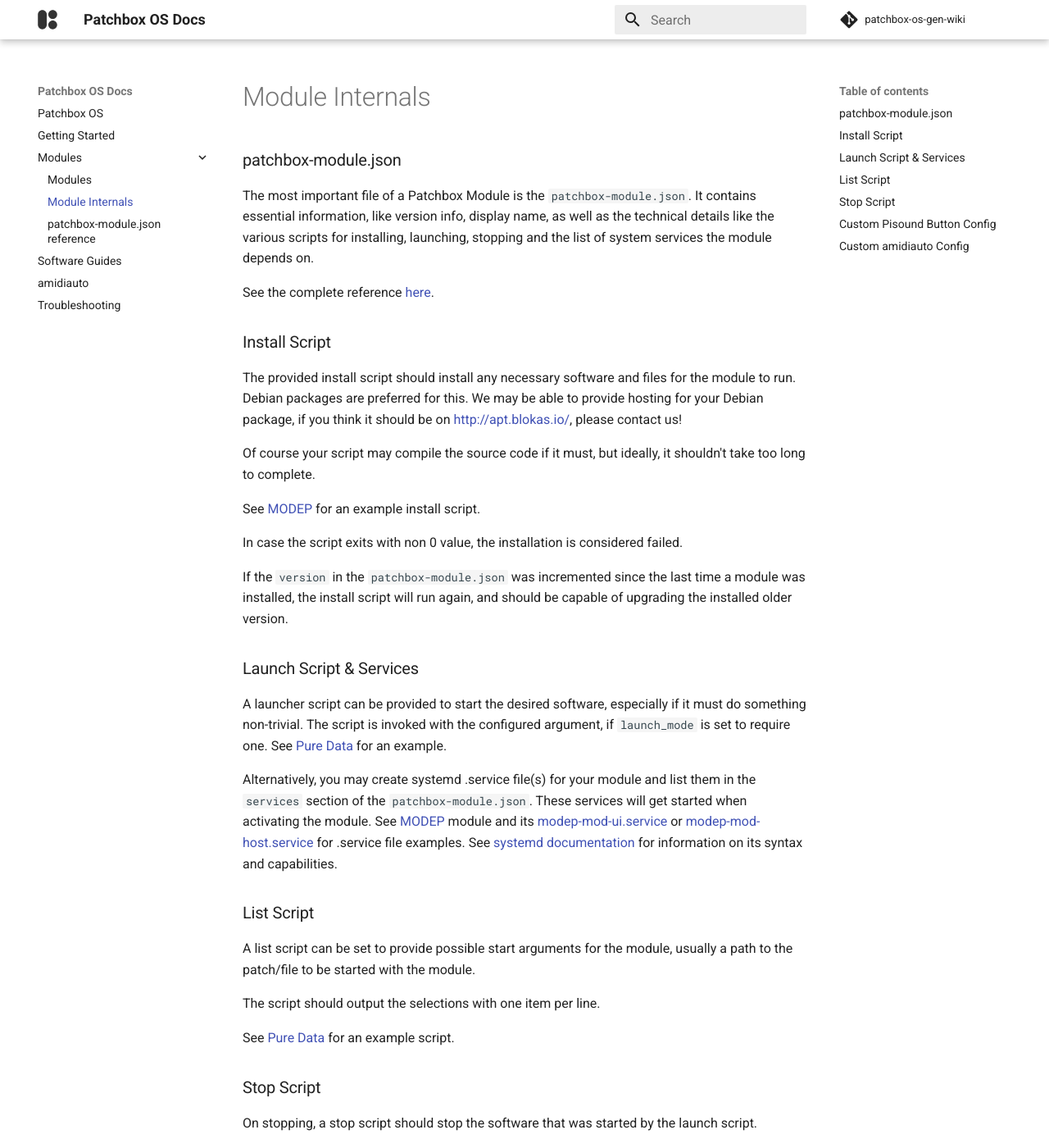
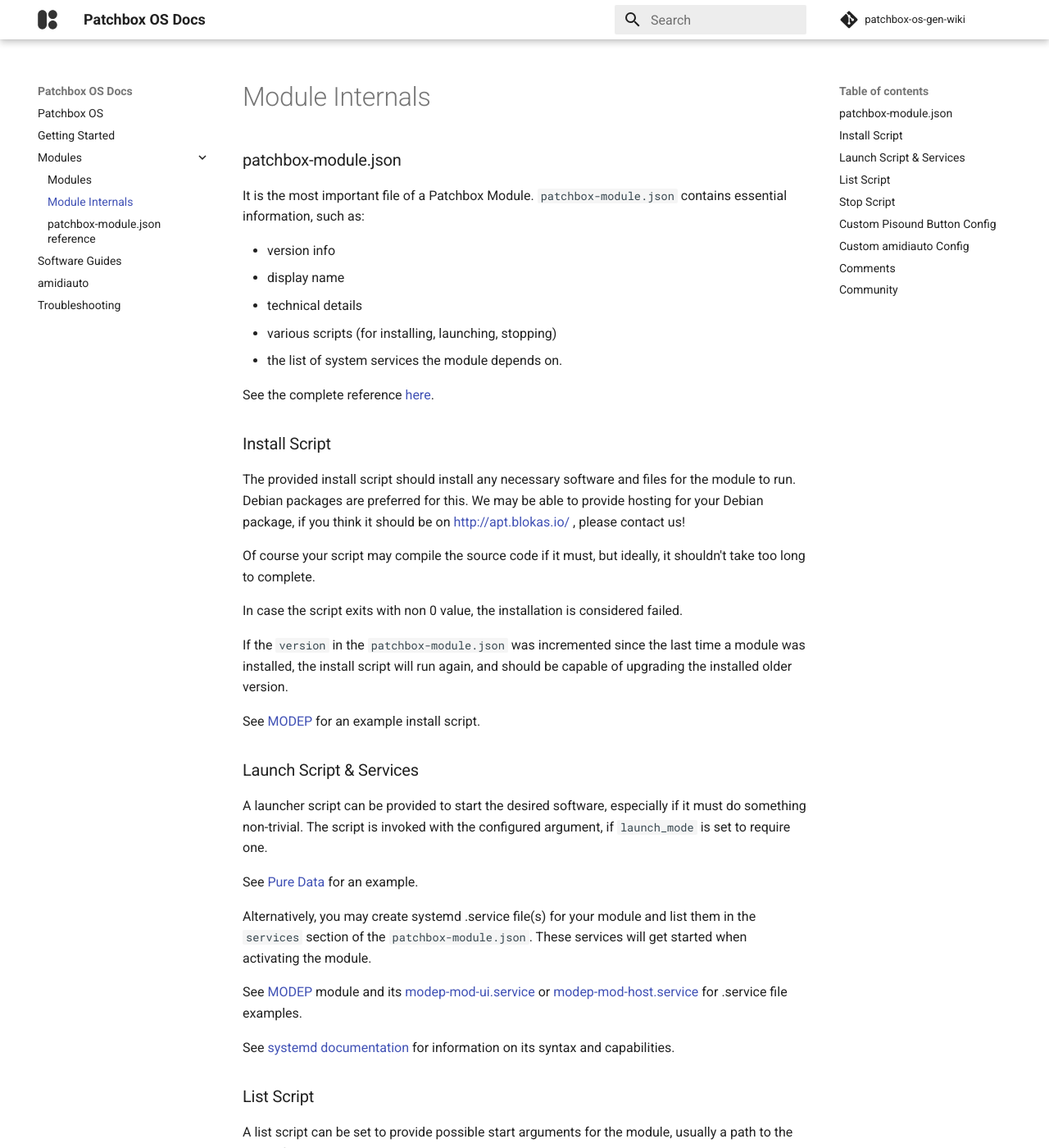
Before and after one commit to BlokasLabs/patchbox-os-docs, an MkDocs documentation site: the page built from docs/Module-Internals.md, in a window 1280 px wide and 1400 px high. Shown: the whole window at 82% size. Built offline with MkDocs 1.6.1 and Material for MkDocs 9.7.7, drawn with Linux system fonts in a browser that asks for light colours; comment, search, counter and statistics services are not loaded; old or Windows-style settings are respelled for this version of MkDocs; some of the changed text lies outside the part shown.

Commit message:
Small text changes

````diff
--- a/docs/Module-Internals.md
+++ b/docs/Module-Internals.md
@@ -1,33 +1,38 @@
 ### patchbox-module.json
 
-The most important file of a Patchbox Module is the `patchbox-module.json`. It contains essential information, like version info,
-display name, as well as the technical details like the various scripts for installing, launching, stopping and the list of system services
-the module depends on.
+It is the most important file of a Patchbox Module. `patchbox-module.json` contains essential information, such as:
+
+- version info
+- display name
+- technical details
+- various scripts (for installing, launching, stopping)
+- the list of system services the module depends on.
 
 See the complete reference [here](patchbox-module-json.md).
 
 ### Install Script
-
-The provided install script should install any necessary software and files for the module to run. Debian packages are preferred for this. We may be able to provide hosting for your
-Debian package, if you think it should be on http://apt.blokas.io/, please contact us!
+The provided install script should install any necessary software and files for the module to run. Debian packages are preferred for this. We may be able to provide hosting for your Debian package, if you think it should be on <a href="http://apt.blokas.io/" target="_blank"> http://apt.blokas.io/ </a>, please contact us!
 
 Of course your script may compile the source code if it must, but ideally, it shouldn't take too long to complete.
 
-See [MODEP](https://github.com/BlokasLabs/patchbox-modules/blob/master/modep/install.sh) for an example install script.
-
 In case the script exits with non 0 value, the installation is considered failed.
 
-If the `version` in the `patchbox-module.json` was incremented since the last time a module was installed, the install script will run again, and should be capable of upgrading the
-installed older version.
+If the `version` in the `patchbox-module.json` was incremented since the last time a module was installed, the install script will run again, and should be capable of upgrading the installed older version.
+
+See <a href="https://github.com/BlokasLabs/patchbox-modules/blob/master/modep/install.sh" target="_blank"> MODEP </a> for an example install script.
+
 
 ### Launch Script & Services
 
 A launcher script can be provided to start the desired software, especially if it must do something non-trivial. The script is invoked with the configured argument, if `launch_mode` is set to require one.
-See [Pure Data](https://github.com/BlokasLabs/patchbox-modules/blob/master/puredata/launch.sh) for an example.
+
+See <a href="https://github.com/BlokasLabs/patchbox-modules/blob/master/puredata/launch.sh" target="_blank"> Pure Data </a> for an example.
 
 Alternatively, you may create systemd .service file(s) for your module and list them in the `services` section of the `patchbox-module.json`. These services will get started when activating the module.
-See [MODEP](https://github.com/BlokasLabs/patchbox-modules/blob/master/modep/patchbox-module.json#L16) module and its [modep-mod-ui.service](https://github.com/BlokasLabs/modep-debs/blob/master/modep-mod-ui/modep-mod-ui-1.8.0/debian/modep-mod-ui.service) or [modep-mod-host.service](https://github.com/BlokasLabs/modep-debs/blob/master/modep-mod-host/modep-mod-host-1.8.0/debian/modep-mod-host.service)
-for .service file examples. See [systemd documentation](https://www.freedesktop.org/software/systemd/man/systemd.service.html) for information on its syntax and capabilities.
+
+See <a href="https://github.com/BlokasLabs/patchbox-modules/blob/master/modep/patchbox-module.json#L16" target="_blank"> MODEP </a> module and its <a href="https://github.com/BlokasLabs/modep-debs/blob/master/modep-mod-ui/modep-mod-ui-1.8.0/debian/modep-mod-ui.service" target="_blank"> modep-mod-ui.service </a> or <a href="https://github.com/BlokasLabs/modep-debs/blob/master/modep-mod-host/modep-mod-host-1.8.0/debian/modep-mod-host.service" target="_blank"> modep-mod-host.service </a> for .service file examples.
+
+See <a href="https://www.freedesktop.org/software/systemd/man/systemd.service.html" target="_blank"> systemd documentation </a> for information on its syntax and capabilities.
 
 ### List Script
 
@@ -35,50 +40,44 @@ A list script can be set to provide possible start arguments for the module, usu
 
 The script should output the selections with one item per line.
 
-See [Pure Data](https://github.com/BlokasLabs/patchbox-modules/blob/master/puredata/list.sh) for an example script.
+See <a href="https://github.com/BlokasLabs/patchbox-modules/blob/master/puredata/list.sh" target="_blank"> Pure Data </a> for an example script.
 
 ### Stop Script
 
-On stopping, a stop script should stop the software that was started by the launch script.
+A stop script should stop the software that was started by the launch script. The systemd services are stopped automatically on module deactivation.
 
-See [Pure Data](https://github.com/BlokasLabs/patchbox-modules/blob/master/puredata/stop.sh) for an exmaple script.
-
-The systemd services are stopped automatically on module deactivation.
+See <a href="https://github.com/BlokasLabs/patchbox-modules/blob/master/puredata/stop.sh" target="_blank"> Pure Data </a> for an exmaple script.
 
 ### Custom Pisound Button Config
 
-It's possible to provide a custom configuration for the Pisound's button - upon activating a Patchbox Module, the custom config is activated. When the module is deactivated, the previous
-system-wide config gets restored.
+It's possible to provide a custom configuration for the Pisound's button - upon activating a Patchbox Module, the custom config is activated. When the module is deactivated, the previous system-wide config gets restored.
 
-To get custom button actions for your module, place the scripts that should get triggered inside a `pisound-btn` subfolder of your module sources.
-(See [ORAC](https://github.com/BlokasLabs/patchbox-modules/tree/master/orac/pisound-btn) for an example). Make sure the scripts have 'execute' permission,
-if not, you have to do `chmod +x *.sh` on the scripts.
+To get custom button actions for your module, place the scripts that should get triggered inside a `pisound-btn` subfolder of your module sources. Make sure the scripts have 'execute' permission, if not, you have to do `chmod +x *.sh` on the scripts.
 
-Then create a `pisound-btn.conf`, referencing the custom button scripts using relative path to them in `pisound-btn`. See [ORAC](https://github.com/BlokasLabs/patchbox-modules/blob/master/orac/pisound-btn.conf)
-for an example.
+Then create a `pisound-btn.conf`, referencing the custom button scripts using relative path to them in `pisound-btn`.
+
+See <a href="https://github.com/BlokasLabs/patchbox-modules/blob/master/puredata/stop.sh" target="_blank"> ORAC </a> for an example
 
 And you have to mention this config availability in the `patchbox-module.json` file in the `depends_on` section:
-
 ```
-...
-"depends_on": [
-    {
-        "service": "pisound-btn.service",
-        "config": "pisound-btn.conf"
-    },
     ...
-],
-...
+    "depends_on": [
+        {
+            "service": "pisound-btn.service",
+            "config": "pisound-btn.conf"
+        },
+        ...
+    ],
+    ...
 ```
-
-See ORAC's [patchbox-module.json](https://github.com/BlokasLabs/patchbox-modules/blob/master/orac/patchbox-module.json#L12) for an example.
+See ORAC's <a href="https://github.com/BlokasLabs/patchbox-modules/blob/master/orac/patchbox-module.json#L12" target="_blank"> patchbox-module.json </a> for an example.
 
 ### Custom amidiauto Config
 
 If your module requires particular MIDI routing rules to take place, a custom `amidiauto.conf` can be provided, to be enabled automatically on module activation. The previous config gets restored
 automatically on module deactivation.
 
-To get custom `amidiauto.conf`, first create it in your module source, see [ORAC](https://github.com/BlokasLabs/patchbox-modules/blob/master/orac/amidiauto.conf) for an example.
+To get custom `amidiauto.conf`, first create it in your module source, see <a href= "https://github.com/BlokasLabs/patchbox-modules/blob/master/orac/amidiauto.conf" target="_blank"> ORAC</a> for an example.
 
 Then you have to reference it in the `depends_on` section of the `patchbox-module.json`:
 
@@ -94,4 +93,12 @@ Then you have to reference it in the `depends_on` section of the `patchbox-modul
 ...
 ```
 
-See ORAC's [patchbox-module.json](https://github.com/BlokasLabs/patchbox-modules/blob/master/orac/patchbox-module.json#L9) for an example.
+See ORAC's <a href="https://github.com/BlokasLabs/patchbox-modules/blob/master/orac/patchbox-module.json#L9" target="_blank"> patchbox-module.json </a> for an example.
+
+## Comments
+
+Have any questions or suggestions? Let us know!
+
+## Community
+
+Join our community forum for the tips, support and other people experience!
````
